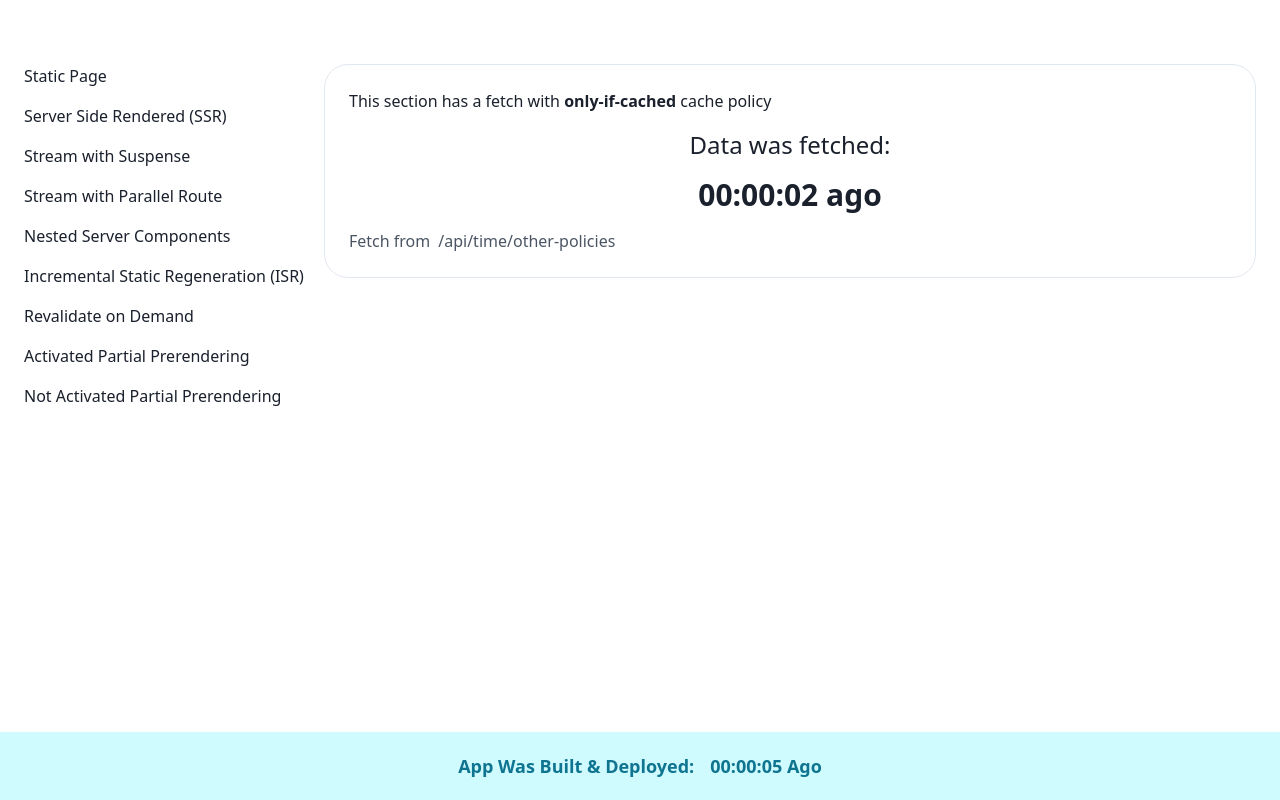
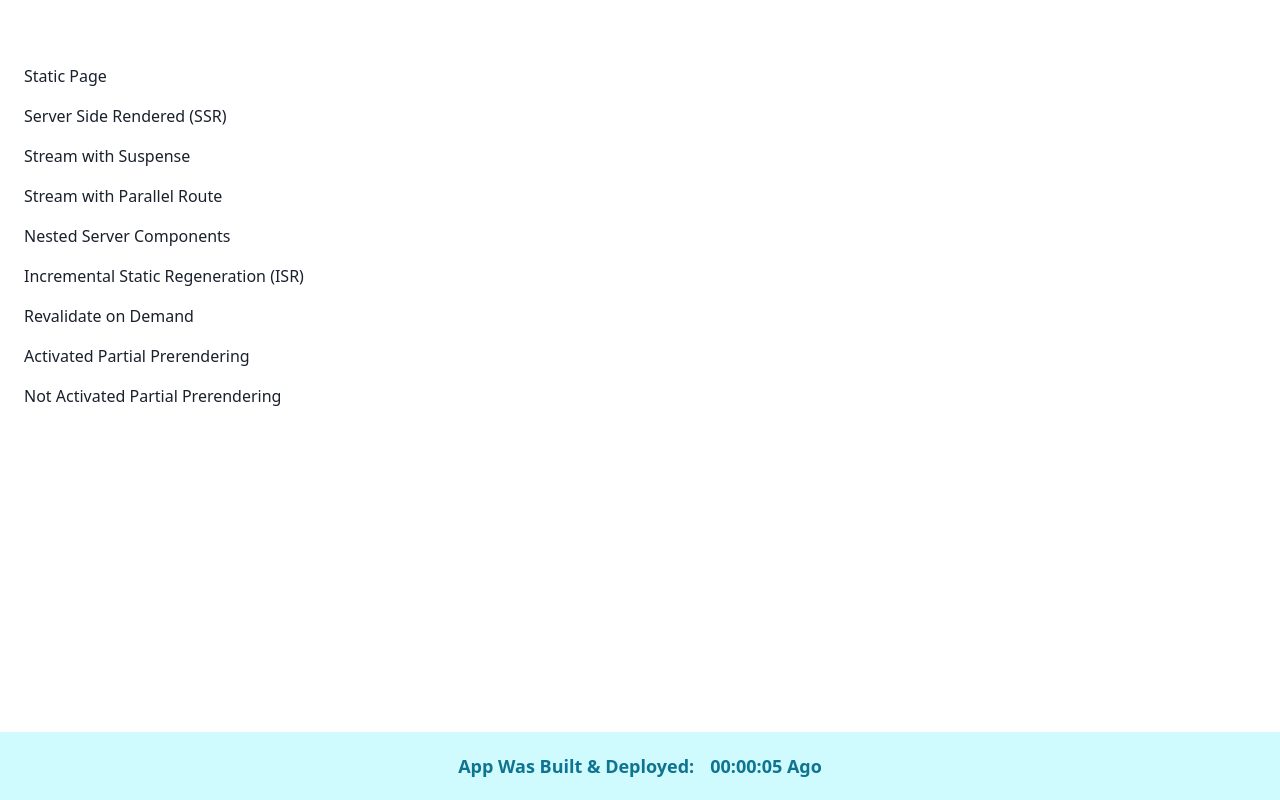
Before and after one commit to Mehedad1948/cache-guide-web, a Next.js app: page /other-cache-policies in a window 1280 px wide. Built offline with nearby package versions, Linux system fonts and the light colour scheme.

Commit message:
Fix: build error

```diff
--- a/app/(pages)/other-cache-policies/page.tsx
+++ b/app/(pages)/other-cache-policies/page.tsx
@@ -4,7 +4,7 @@ import Static from '../stream-with-suspense/sections/static';
 export default function page() {
     return (
         <PageContainer>
-            <Static cache='only-if-cached' identifier='other-policies' />
+            {/* <Static cache='only-if-cached' identifier='other-policies' /> */}
         </PageContainer>
     );
 }
```
